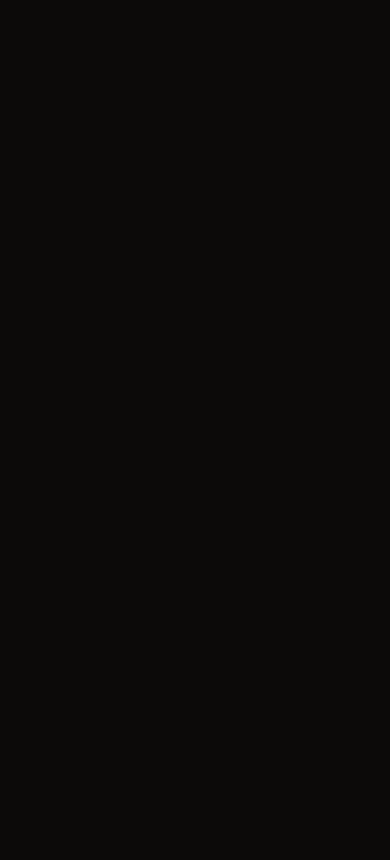
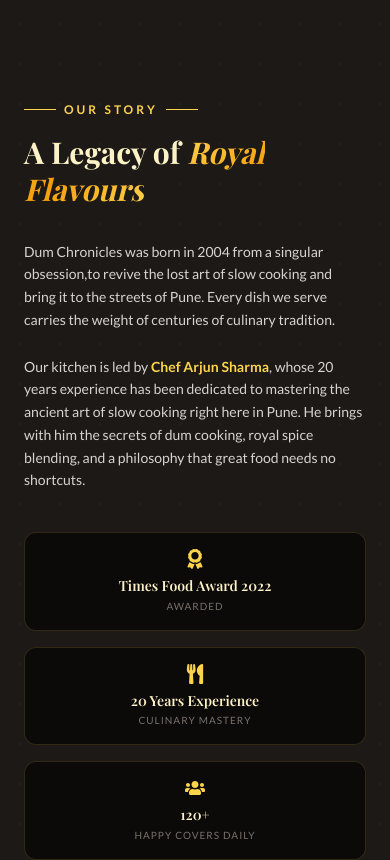
Before and after one commit to NIHHHHHHHHHHH/dum-chronicles, a Next.js app: page / in a window 390 px wide. Shown: the part 880-1740 px from the top of the page. Before the commit the page ends 844 px from the top, so only its background shows below. Built offline with nearby package versions, Linux system fonts and the light colour scheme.

Commit message:
feat: add about section with resuable components, custom breakpoint and image configuration

```diff
--- a/next.config.mjs
+++ b/next.config.mjs
@@ -1,7 +1,14 @@
 /** @type {import('next').NextConfig} */
 const nextConfig = {
-  /* config options here */
   reactCompiler: true,
+  images: {
+    remotePatterns: [
+      {
+        protocol: "https",
+        hostname: "images.unsplash.com",
+      },
+    ],
+  },
 };
 
 export default nextConfig;
--- a/src/app/globals.css
+++ b/src/app/globals.css
@@ -30,6 +30,10 @@
   /* font families */
   --font-playfair: var(--font-playfair), serif;
   --font-lato: var(--font-lato), sans-serif;
+
+  /* custom breakpoint */
+  --breakpoint-xs: 25rem;
+
 }
 
 
--- a/src/app/page.js
+++ b/src/app/page.js
@@ -1,11 +1,13 @@
 import Navbar from "@/components/Navbar";
 import Hero from "@/components/Hero";
+import About from "@/components/About";
 
 export default function home(){
 return(
     <>
      <Navbar />
      <Hero />
+     <About />
     </>
 );
 }
--- /dev/null
+++ b/src/components/About.jsx
@@ -0,0 +1,91 @@
+"use client";
+
+import Image from "next/image";
+import { FaAward, FaUtensils, FaUsers } from "react-icons/fa";
+import { restaurantInfo } from "@/data/restaurantData";
+import { AnimatedSection, SectionBadge } from "@/components/ui";
+
+const achievements = [
+  { icon: FaAward, value: restaurantInfo.awards[0], label: "Awarded" },
+  { icon: FaUtensils, value: restaurantInfo.chefExperience, label: "Culinary Mastery" },
+  { icon: FaUsers, value: `${restaurantInfo.covers}+`, label: "Happy Covers Daily" },
+];
+
+export default function About() {
+  return (
+    <section  id="about" className="relative bg-surface clip-diagonal-both overflow-hidden py-32 lg:py-48">
+      {/* Subtle background pattern */}
+      <div
+        className="absolute inset-0 opacity-5 pointer-events-none"
+        style={{
+          backgroundImage: "radial-gradient(circle, rgba(252,211,77,0.6) 1px, transparent 1px)",
+          backgroundSize: "40px 40px",
+        }}
+      />
+
+      <div className="container-xl relative z-10">
+        <div className="grid lg:grid-cols-2 gap-16 lg:gap-24 items-center">
+
+          <AnimatedSection variant="slideLeft">
+            <SectionBadge>Our Story</SectionBadge>
+            <h2 className="font-display font-bold text-3xl xs:text-4xl lg:text-5xl leading-tight mb-6">
+              A Legacy of{" "}
+              <span className="text-gold-gradient italic">Royal Flavours</span>
+            </h2>
+            <div className="gold-divider mx-0! mb-8" />
+            <p className="text-text-muted text-sm xs:text-lg leading-relaxed mb-6 font-body">
+              Dum Chronicles was born in {restaurantInfo.established} from a singular obsession,to revive the lost art of slow cooking and bring it to the streets
+              of Pune. Every dish we serve carries the weight of centuries of culinary tradition.
+            </p>
+            <p className="text-text-muted text-sm xs:text-base leading-relaxed mb-10 font-body">
+              Our kitchen is led by <strong className="text-accent">{restaurantInfo.chef}</strong>,
+              whose {restaurantInfo.chefExperience.toLowerCase()} has been dedicated to mastering the ancient art of slow cooking right here in Pune. He brings
+              with him the secrets of dum cooking, royal spice blending, and a philosophy that great food needs no shortcuts.
+            </p>
+
+            <div className="grid grid-cols-1 xs:grid-cols-3 gap-4">
+              {achievements.map(({ icon: Icon, value, label }) => (
+                <div key={label} className="bg-bg border border-border rounded-xl p-4 text-center group hover:border-border-bright transition-all duration-300">
+                  <Icon className="text-accent text-xl mx-auto mb-2 group-hover:scale-110 transition-transform duration-300" />
+                  <p className="font-display font-semibold text-sm text-text leading-tight">{value}</p>
+                  <p className="text-text-faint text-[10px] tracking-widest uppercase mt-1 font-body">{label}</p>
+                </div>
+              ))}
+            </div>
+          </AnimatedSection>
+
+
+          <AnimatedSection variant="slideRight" delay={0.2}>
+            <div className="relative">
+              {/* Gold frame */}
+              <div className="absolute -inset-3 border border-border-bright rounded-2xl" />
+              <div className="absolute -inset-6 border border-border rounded-2xl opacity-40" />
+
+              <div className="relative rounded-2xl overflow-hidden aspect-square sm:aspect-video lg:aspect-3/4 shadow-2xl">
+                <Image
+                  src="https://images.unsplash.com/photo-1577219491135-ce391730fb2c?w=700&auto=format&fit=crop&q=80"
+                  alt={`${restaurantInfo.chef} - Head Chef at Dum Chronicles`}
+                  fill
+                  className="object-cover"
+                  sizes="(max-width: 768px) 100vw, 50vw"
+                  loading="eager"
+                  priority
+                />
+                <div className="absolute inset-0 bg-linear-to-t from-bg/80 via-transparent to-transparent" />
+                <div className="absolute bottom-6 left-6 right-6 text-center">
+                  <p className="font-display font-bold text-xl text-text">{restaurantInfo.chef}</p>
+                  <p className="text-accent text-xs tracking-widest uppercase font-body mt-1">Head Chef & Founder</p>
+                </div>
+              </div>
+
+              <div className="absolute -top-4 -right-4 bg-accent text-bg rounded-full w-20 h-20 flex flex-col items-center justify-center text-center shadow-xl">
+                <span className="font-display font-bold text-base xs:text-lg leading-none">{new Date().getFullYear() - restaurantInfo.established}</span>
+                <span className="text-[9px] font-body font-bold uppercase leading-tight">Years</span>
+              </div>
+            </div>
+          </AnimatedSection>
+        </div>
+      </div>
+    </section>
+  );
+}
--- /dev/null
+++ b/src/components/ui/AnimatedSection.jsx
@@ -0,0 +1,44 @@
+"use client";
+
+import { motion } from "framer-motion";
+
+const variants = {
+  fadeUp: {
+    hidden: { y: 40, opacity: 0 },
+    visible: { y: 0, opacity: 1 },
+  },
+  fadeIn: {
+    hidden: { opacity: 0 },
+    visible: { opacity: 1 },
+  },
+  slideLeft: {
+    hidden: { x: -60, opacity: 0 },
+    visible: { x: 0, opacity: 1 },
+  },
+  slideRight: {
+    hidden: { x: 60, opacity: 0 },
+    visible: { x: 0, opacity: 1 },
+  },
+};
+
+export default function AnimatedSection({
+  children,
+  variant = "fadeUp",
+  delay = 0,
+  duration = 0.7,
+  className = "",
+  once = true,
+}) {
+  return (
+    <motion.div
+      initial="hidden"
+      whileInView="visible"
+      viewport={{ once, margin: "-80px" }}
+      variants={variants[variant]}
+      transition={{ duration, delay, ease: "easeOut" }}
+      className={className}
+    >
+      {children}
+    </motion.div>
+  );
+}
--- /dev/null
+++ b/src/components/ui/SectionBadge.jsx
@@ -0,0 +1,11 @@
+export default function SectionBadge({ children, className = "" }) {
+  return (
+    <div className={`inline-flex items-center gap-2 mb-4 ${className}`}>
+      <span className="w-8 h-px bg-accent" />
+      <span className="text-accent font-body text-xs font-bold tracking-[0.25em] uppercase">
+        {children}
+      </span>
+      <span className="w-8 h-px bg-accent" />
+    </div>
+  );
+}
--- a/src/components/ui/index.js
+++ b/src/components/ui/index.js
@@ -1 +1,3 @@
 export { default as Button } from "./Button";
+export { default as AnimatedSection } from "./AnimatedSection";
+export { default as SectionBadge } from "./SectionBadge";
--- a/src/data/restaurantData.js
+++ b/src/data/restaurantData.js
@@ -4,15 +4,18 @@ export const restaurantInfo = {
   name: "Dum Chronicles",
   cuisine: "North Indian, Royal Cuisine, Dum Cooking",
   awards: ["Times Food Award 2022", "Pune Food Festival Winner 2023"],
+  chef: "Chef Arjun Sharma",
   chefExperience: "20 Years Experience",
+  covers: 120,
+  established: 2004,
 };
 
 
 
 export const navLinks = [
-  { label: "Menu",         href: "#menu" },
+  { label: "Menu", href: "#menu" },
   { label: "Specialities", href: "#specialities" },
-  { label: "About",        href: "#about" },
-  { label: "Ambience",     href: "#ambience" },
-  { label: "Contact",      href: "#contact" },
+  { label: "About", href: "#about" },
+  { label: "Ambience", href: "#ambience" },
+  { label: "Contact", href: "#contact" },
 ];
```
